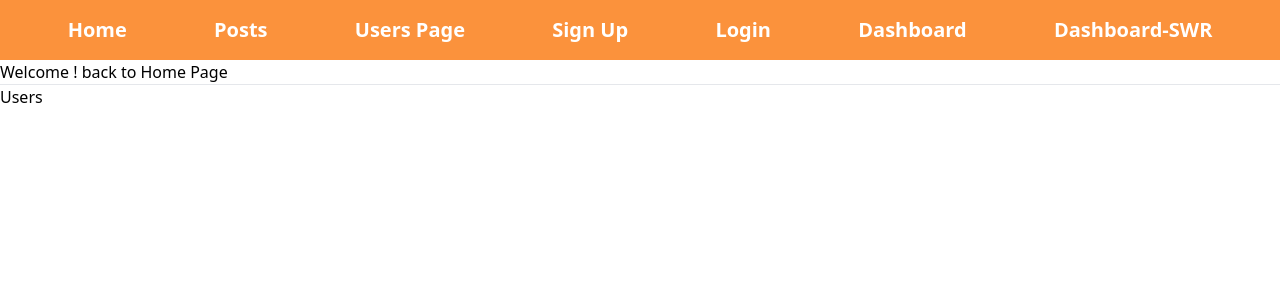
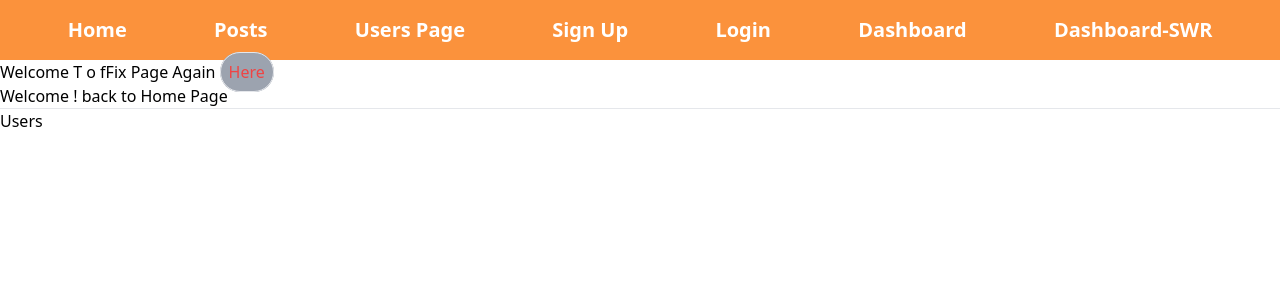
Before and after one commit to waliedsaied20/nextprotest1, a Next.js app: page / in a window 1280 px wide. Shown: the top 300 px of the page. Built offline with nearby package versions, Linux system fonts and the light colour scheme.

Commit message:
Edit page from branch RightBranch

```diff
--- a/pages/index.js
+++ b/pages/index.js
@@ -7,11 +7,11 @@ function HomePage() {
     <>
    <Head>
 
-    <title>this box with branch rightbranch</title>
           <title>Welcome ! render</title>
           <link rel="icon" type="image/png" href="homeicon.png"/>
       </Head>
       <div>
+        <h2>Welcome T o fFix Page Again <span className="text-red-500 border p-2 bg-gray-400 rounded-full"> Here</span></h2>
         <h1>  Welcome ! back to Home Page</h1>
         <hr />
         <Link href='/users'>
```
